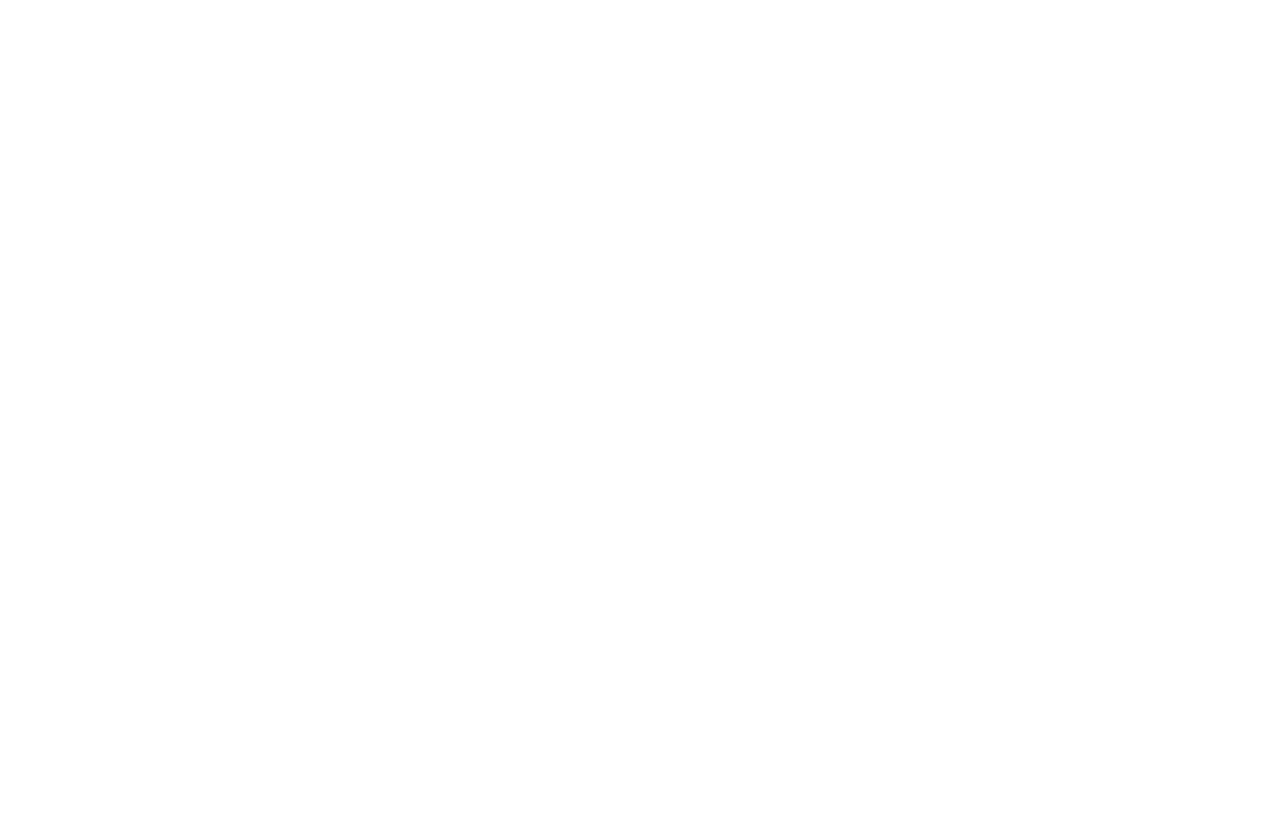
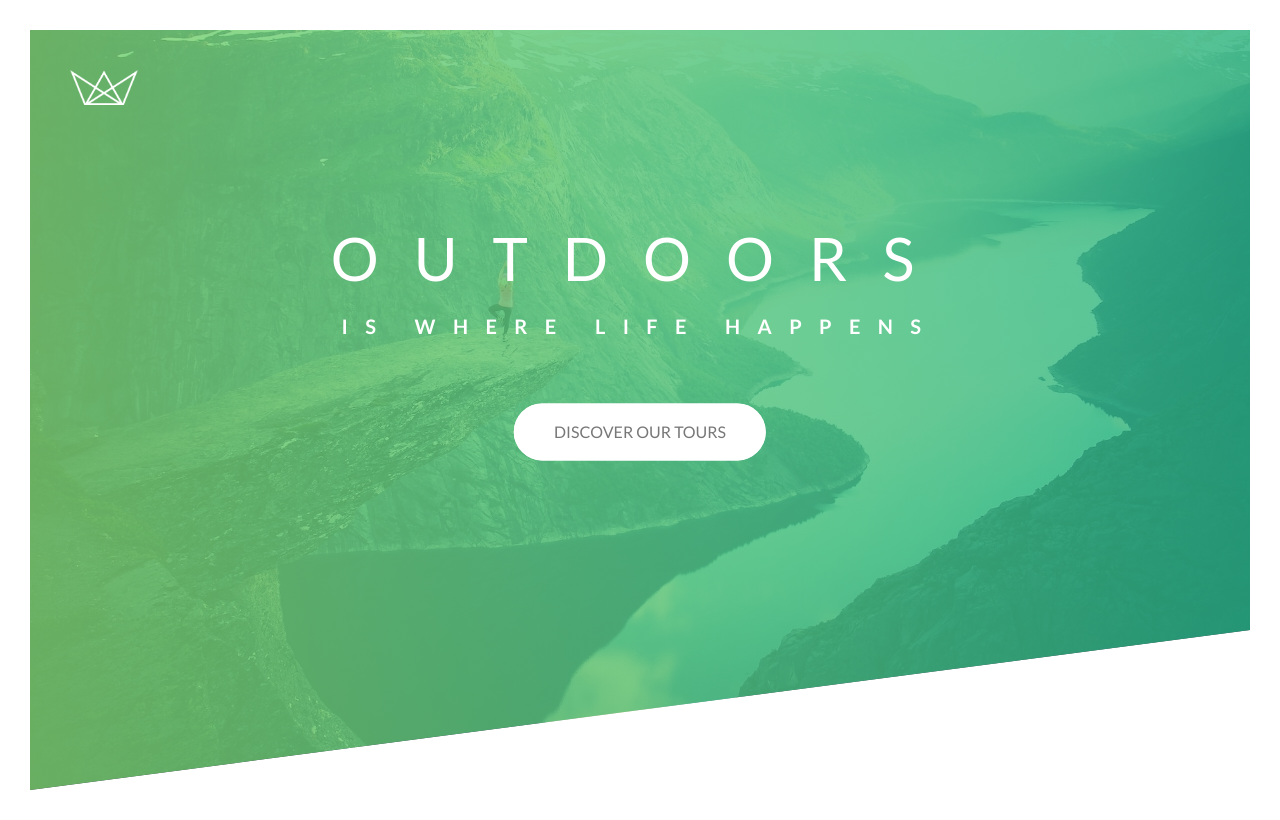
Before and after one commit to bblazevska/NatoursProject, a plain HTML site: page index.html in a window 1280 px wide. Drawn offline with Linux system fonts and the light colour scheme.

Commit message:
page header done

```diff
--- a/css/style.css
+++ b/css/style.css
@@ -1,7 +1,165 @@
 /*
 COLORS:
 
-Light green: #7ed56f
-Medium green: #55c57a
-Dark green: #28b485
+Light greeen: #7ed56f
+Medium greeen: #55c57a
+Dark greeen: #28b485
 */
+
+*{
+   margin: 0;
+   padding: 0;
+   box-sizing: border-box;
+}
+body{
+   font-family: 'Lato', sans-serif;
+   font-weight: 400;
+   font-size: 16px;
+   line-height: 1.7;
+   color: #777;
+   padding: 30px;
+
+}
+.header{
+   height: 95vh;
+   background-image: linear-gradient(
+      to right,
+      rgba(126, 213, 111, 0.8),
+       rgba(40, 180, 133, 0.8) ),
+       url('/img/hero.jpg');
+   background-size: cover;
+   background-position: top;
+   /* clip-path: polygon(x y, x y, x y); */
+   clip-path: polygon(0 0, 100% 0, 100% 75vh, 0 100%);
+   position: relative;
+}
+.logo-box{
+   position: absolute;
+   top: 40px;
+   left: 40px;
+}
+.logo{
+   height: 35px;
+}
+.header-text-box{
+   position: absolute;
+   top: 40%;
+   left: 50%;
+   transform: translate(-50%,-50%);
+   text-align: center;
+}
+.heading-primary{
+   color: #fff;
+   text-transform: uppercase;
+   margin-bottom: 60px;
+
+   backface-visibility: hidden;
+}
+.heading-primary-main{
+   display: block;
+   font-size: 60px;
+   font-weight: 400;
+   letter-spacing: 35px;
+
+   animation-name: moveInLeft;
+   animation-duration: 1s;
+   animation-timing-function: ease-out;
+}
+.heading-primary-sub{
+   display: block;
+   font-size: 20px;
+   font-weight: 700;
+   letter-spacing: 17.4px;
+
+   animation: moveInRight 1s ease-out;
+
+}
+.btn,
+.btn:link,
+.btn:visited{
+   text-transform: uppercase;
+   text-decoration: none;
+   display: inline-block;
+   font-size: 16px;
+   padding: 15px 40px;
+   border-radius: 100px;
+   border: none;
+   cursor: pointer;
+   transition: all 0.2s;
+   position: relative;
+}
+.btn:hover{
+   transform: translateY(-3px);
+   box-shadow: 0 10px 20px rgba(0, 0, 0, .2);
+}
+.btn:active{
+   transform: translateY(-1px);
+   box-shadow: 0 5px 10px rgba(0, 0, 0, .2);
+}
+.btn-white{
+   color: #777;
+   background-color: #fff;
+}
+.btn::after{
+   content: '';
+   display: inline-block;
+   height: 100%;
+   width: 100%;
+   border-radius: 100px;
+   position: absolute;
+   top: 0;
+   left: 0;
+   z-index: -1;
+   transition: all 0.4s;
+}
+.btn-white::after{
+   background-color: #fff;
+}
+
+.btn:hover::after{
+   transform: scale(1.4);
+   opacity: 0;
+}
+.btn--animated {
+   animation: moveInBottom .5s ease-out .75s;
+   animation-fill-mode: backwards;
+}
+
+
+
+@keyframes moveInLeft {
+   0%{
+      opacity: 0;
+      transform: translateX(-100px);
+   }
+   80%{
+      transform: translateX(10px);
+   }
+   100%{
+      opacity: 1;
+      transform: translate(0);
+   }
+}
+@keyframes moveInRight {
+   0%{
+      opacity: 0;
+      transform: translateX(100px);
+   }
+   80%{
+      transform: translateX(-10px);
+   }
+   100%{
+      opacity: 1;
+      transform: translate(0);
+   }
+}
+@keyframes moveInBottom {
+   0%{
+      opacity: 0;
+      transform: translateY(100px);
+   }
+   100%{
+      opacity: 1;
+      transform: translate(0);
+   }
+}
--- a/index.html
+++ b/index.html
@@ -13,6 +13,19 @@
 
 </head>
 <body>
+   <header class="header">
+      <div class="logo-box">
+         <img src="img/logo-white.png" alt="natours logo" class="logo">
+      </div>
+      <div class="header-text-box">
+         <h1 class="heading-primary">
+            <span class="heading-primary-main">Outdoors</span>
+            <span class="heading-primary-sub">is where life happens</span>
+         </h1>
+         <a href="#" class="btn btn-white btn--animated">Discover our tours</a>
 
+      </div>
+
+   </header>
 </body>
 </html>
```
